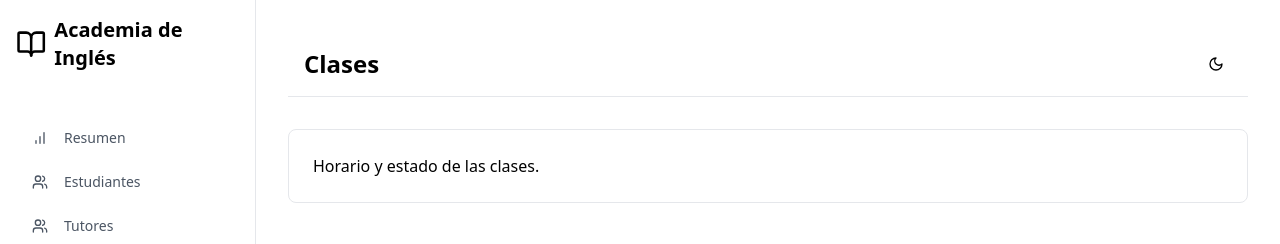
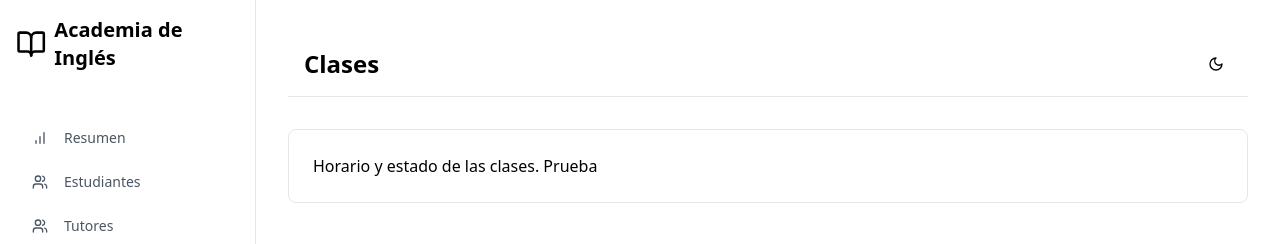
Before and after one commit to darriola1/academia-frontend, a Next.js app: page /dashboard in a window 1280 px wide. Both pictures are taken after a click on the button "Clases". Shown: the top 244 px of the page. Built offline with nearby package versions, Linux system fonts and the light colour scheme.

Commit message:
test pull request

```diff
--- a/src/components/Classes.jsx
+++ b/src/components/Classes.jsx
@@ -1,5 +1,5 @@
 'use client';
 
 export default function Classes() {
-    return <p>Horario y estado de las clases.</p>;
+    return <p>Horario y estado de las clases. Prueba</p>;
 }
```
